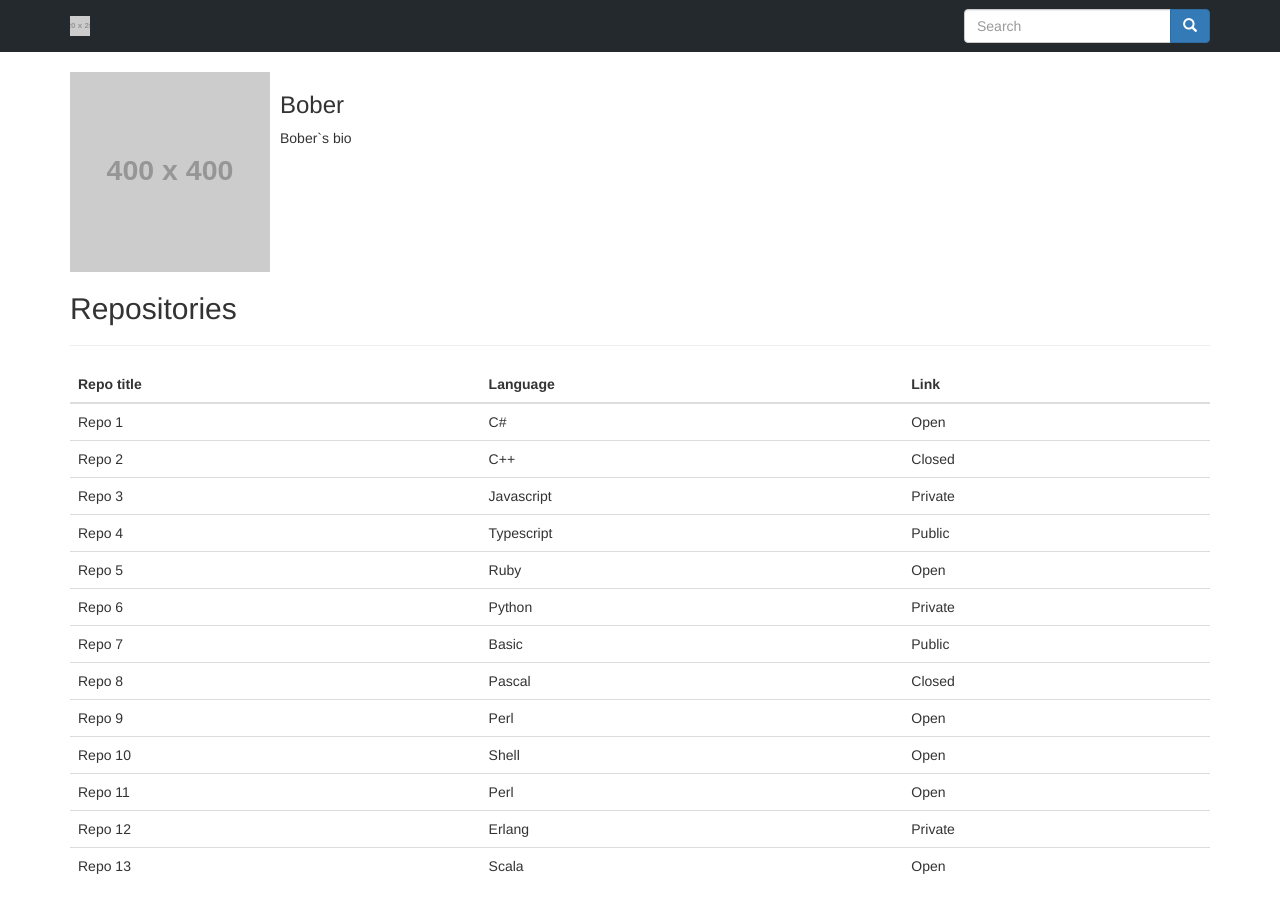
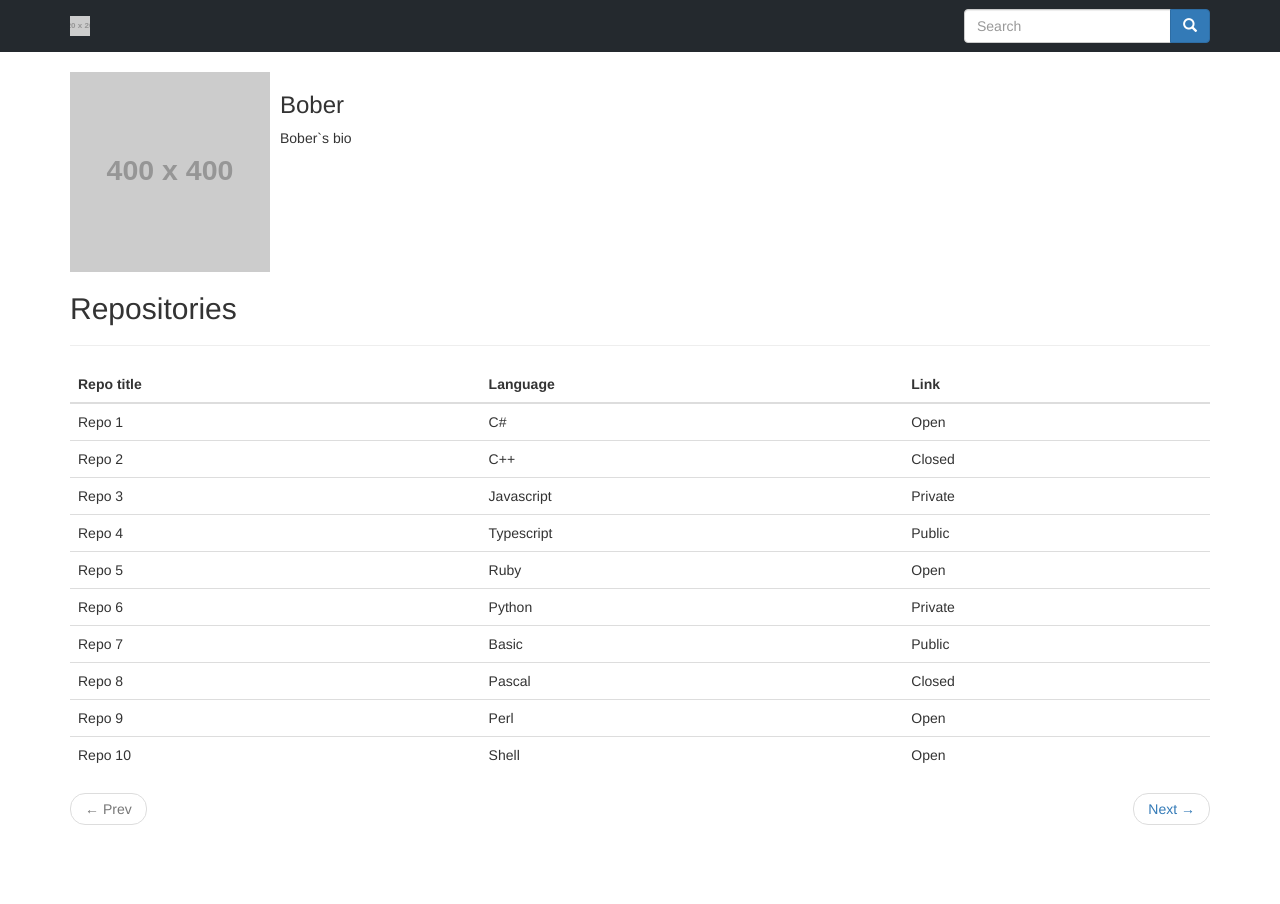
Before and after one commit to vgildeev/angular4-interview, an Angular app: page /profiles/1 in a window 1280 px wide. After the commit the page ends 845 px from the top, so only its background shows below. Built offline with nearby package versions, Linux system fonts and the light colour scheme.

Commit message:
Added pagination for profile

```diff
--- a/src/app/profile/profile.component.html
+++ b/src/app/profile/profile.component.html
@@ -20,13 +20,23 @@
       </tr>
     </thead>
     <tbody>
-      <tr *ngFor="let repo of profile.repositories">
+      <tr *ngFor="let repo of profile.repositories | slice:paginateFrom:paginateTo">
         <td>{{repo.title}}</td>
         <td>{{repo.language}}</td>
         <td>{{repo.link}}</td>
       </tr>
     </tbody>
   </table>
+  <nav *ngIf="profile.repositories.length > perPage">
+    <ul class="pager">
+      <li class="previous" (click)='prevPage()' [ngClass]="{'disabled': currentPage === 1}">
+        <a href="javascript:;"><span>&larr;</span> Prev</a>
+      </li>
+      <li class="next" (click)='nextPage()' [ngClass]="{'disabled': currentPage === totalPages}">
+        <a href="javascript:;">Next <span>&rarr;</span></a>
+      </li>
+    </ul>
+  </nav>
 
   <div *ngIf="!profile.repositories.length" class="jumbotron">
     <h3>User {{profile.nickname}} does not have any repos yet</h3>
--- a/src/app/profile/profile.component.ts
+++ b/src/app/profile/profile.component.ts
@@ -12,6 +12,11 @@ import { Profile } from '../../shared/models';
 })
 export class ProfileComponent implements OnInit {
   profile: Profile;
+  perPage: number = 10;
+  paginateFrom: number = 0;
+  paginateTo: number = this.perPage;
+  currentPage: number = 1;
+  totalPages: number;
 
   constructor(
     private profilesService: ProfilesService,
@@ -22,9 +27,27 @@ export class ProfileComponent implements OnInit {
   ngOnInit() {
     this.route.params.subscribe(params =>
       this.profilesService.getProfileById(params.id)
-        .then((profile: Profile) => this.profile = profile)
+        .then((profile: Profile) => {
+          this.profile = profile;
+          this.totalPages = Math.ceil(profile.repositories.length / this.perPage);
+        })
         .catch(err => this.router.navigate(['/home']))
     );
   }
 
+  nextPage() {
+    if (this.currentPage < this.totalPages) {
+      this.currentPage += 1;
+      this.paginateFrom = (this.currentPage - 1) * this.perPage;
+      this.paginateTo = this.currentPage * this.perPage;
+    }
+  }
+
+  prevPage() {
+    if (this.currentPage > 1) {
+      this.currentPage -= 1;
+      this.paginateFrom = (this.currentPage - 1) * this.perPage;
+      this.paginateTo = this.currentPage * this.perPage;
+    }
+  }
 }
```
